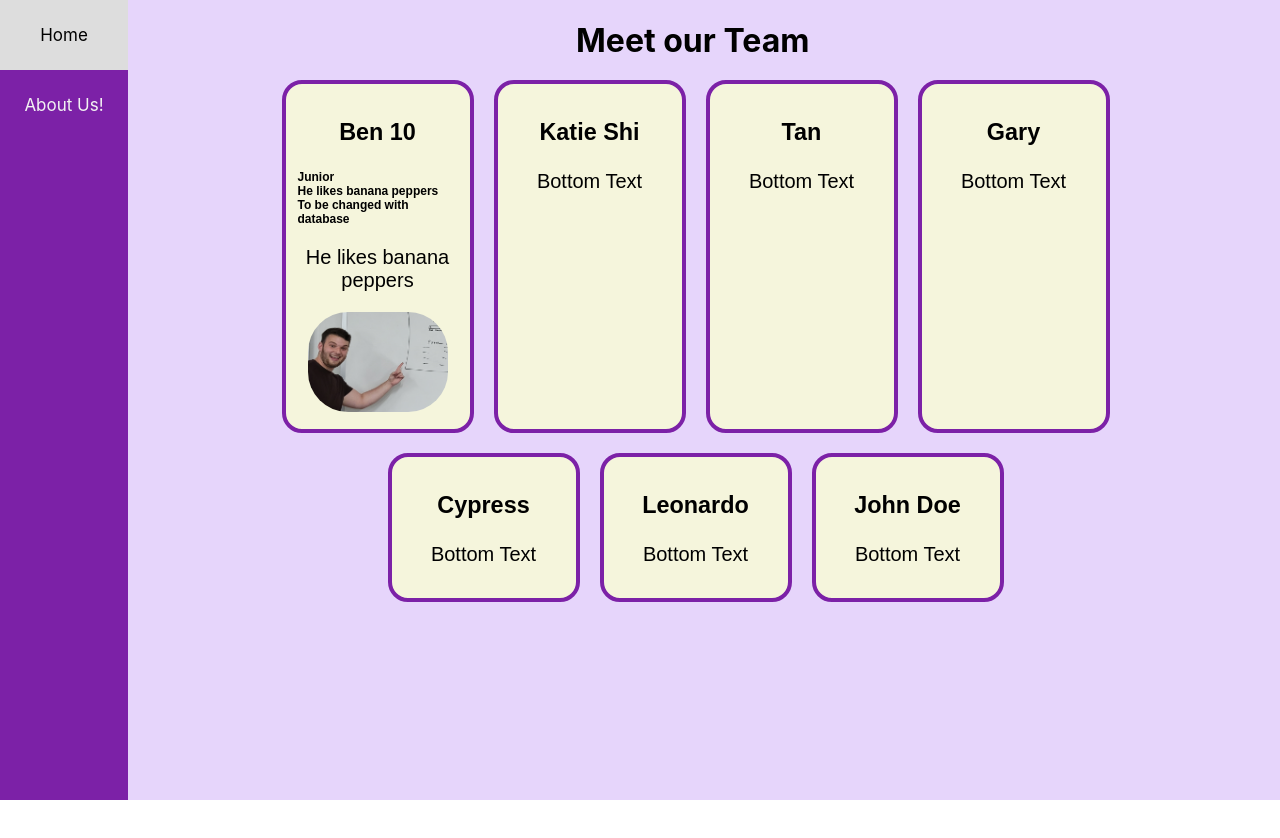
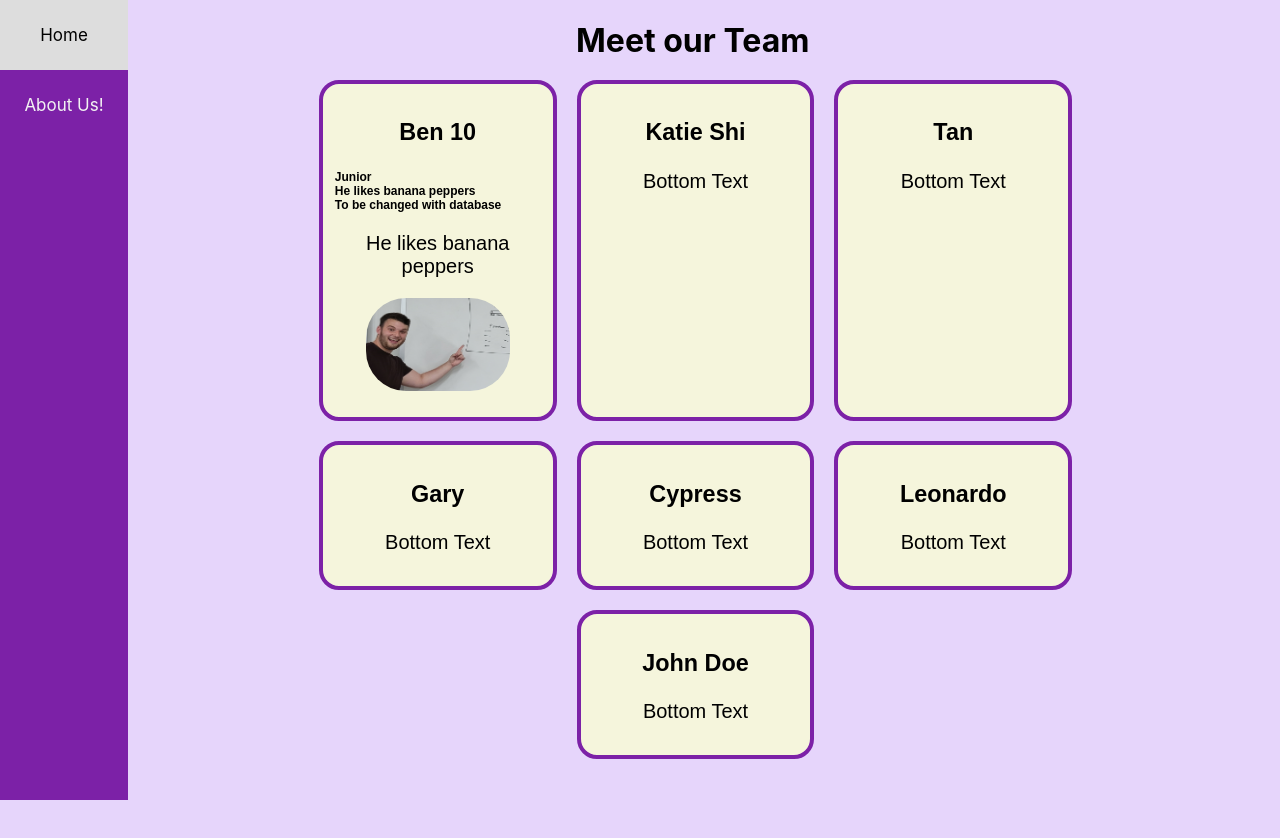
Before and after one commit to hcp-uw/rate-my-class, a React (Create React App) app: page /about in a window 1280 px wide. Before the commit the page ends 800 px from the top, so only its background shows below. Built offline with nearby package versions, Linux system fonts and the light colour scheme.

Commit message:
AboutUs: small format changes

```diff
--- a/src/Front-End/Pages/AboutUs/AboutUs.css
+++ b/src/Front-End/Pages/AboutUs/AboutUs.css
@@ -46,13 +46,13 @@
     padding: 12px;
     text-align: center;
     font-size: 20px;
-    width: 8em;
+    width: 20%;
     font-family: fantasy;
 }
 
 .ben {
-    width: 7em;
-    height: 5em;
+    width: 70%;
+    height: 30%;
     border-radius: 2em;
 }
 
```
